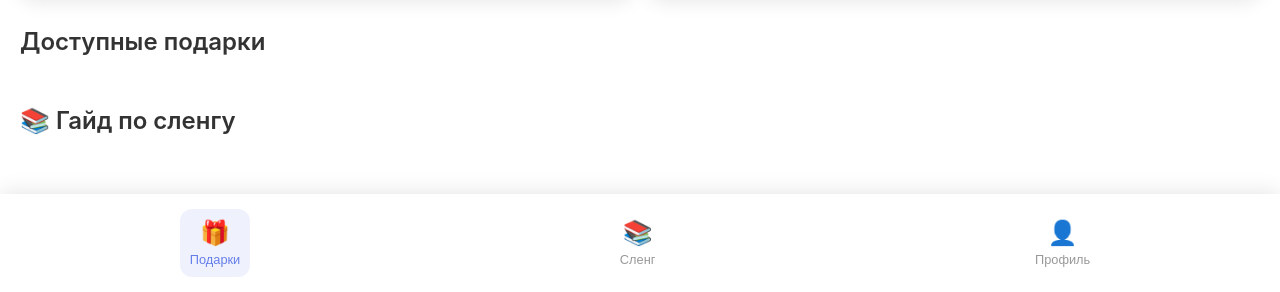
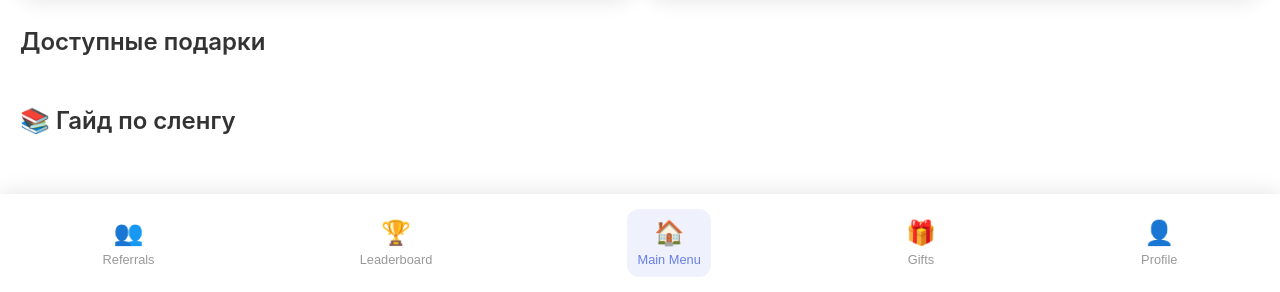
Before and after one commit to AlexOvchi635/Ravens_Gifts_Bot, a website: page index.html in a window 1280 px wide. Shown: the part 508-800 px from the top of the page. Drawn offline with Linux system fonts and the light colour scheme; a script that the page names is missing.

Commit message:
Update index.html

```diff
--- a/index.html
+++ b/index.html
@@ -65,17 +65,25 @@
 
         <!-- Bottom Navigation -->
         <nav class="bottom-nav">
-            <button class="nav-btn active" data-tab="gifts">
+            <button class="nav-btn" data-tab="referrals">
+                <span class="nav-icon">👥</span>
+                <span class="nav-text">Referrals</span>
+            </button>
+            <button class="nav-btn" data-tab="leaderboard">
+                <span class="nav-icon">🏆</span>
+                <span class="nav-text">Leaderboard</span>
+            </button>
+            <button class="nav-btn active" data-tab="mainmenu">
+                <span class="nav-icon">🏠</span>
+                <span class="nav-text">Main Menu</span>
+            </button>
+            <button class="nav-btn" data-tab="gifts">
                 <span class="nav-icon">🎁</span>
-                <span class="nav-text">Подарки</span>
-            </button>
-            <button class="nav-btn" data-tab="slang">
-                <span class="nav-icon">📚</span>
-                <span class="nav-text">Сленг</span>
+                <span class="nav-text">Gifts</span>
             </button>
             <button class="nav-btn" data-tab="profile">
                 <span class="nav-icon">👤</span>
-                <span class="nav-text">Профиль</span>
+                <span class="nav-text">Profile</span>
             </button>
         </nav>
     </div>
```
